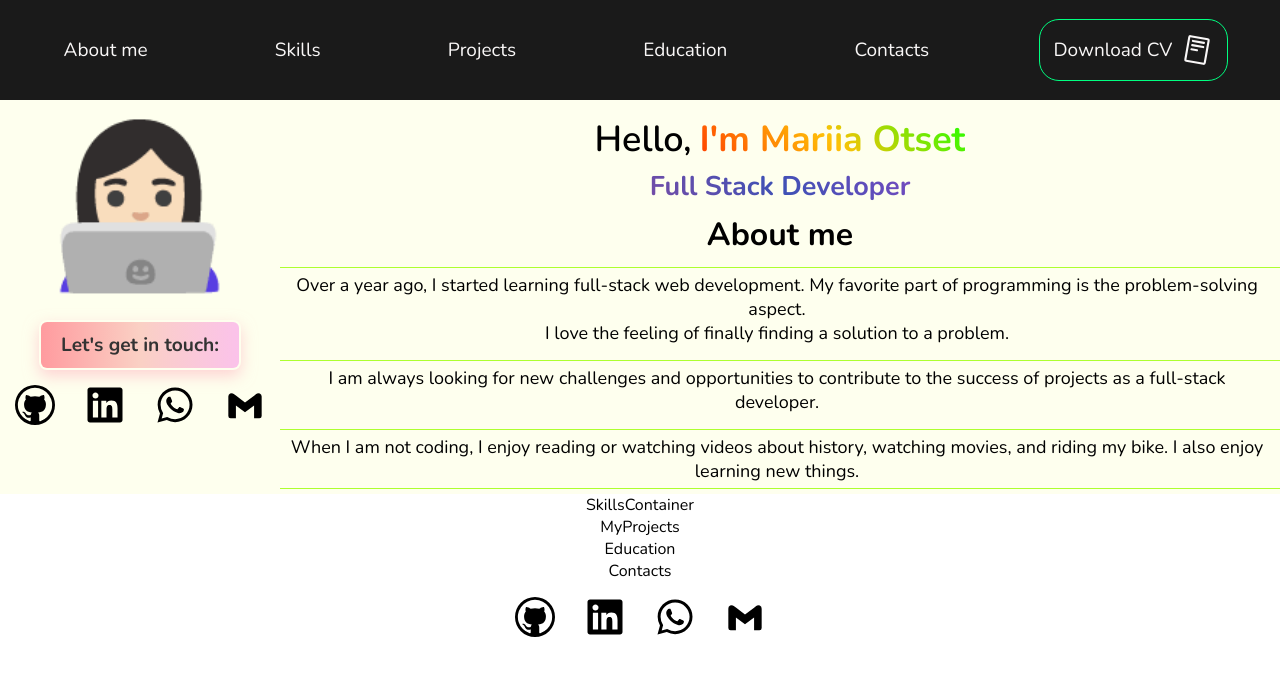
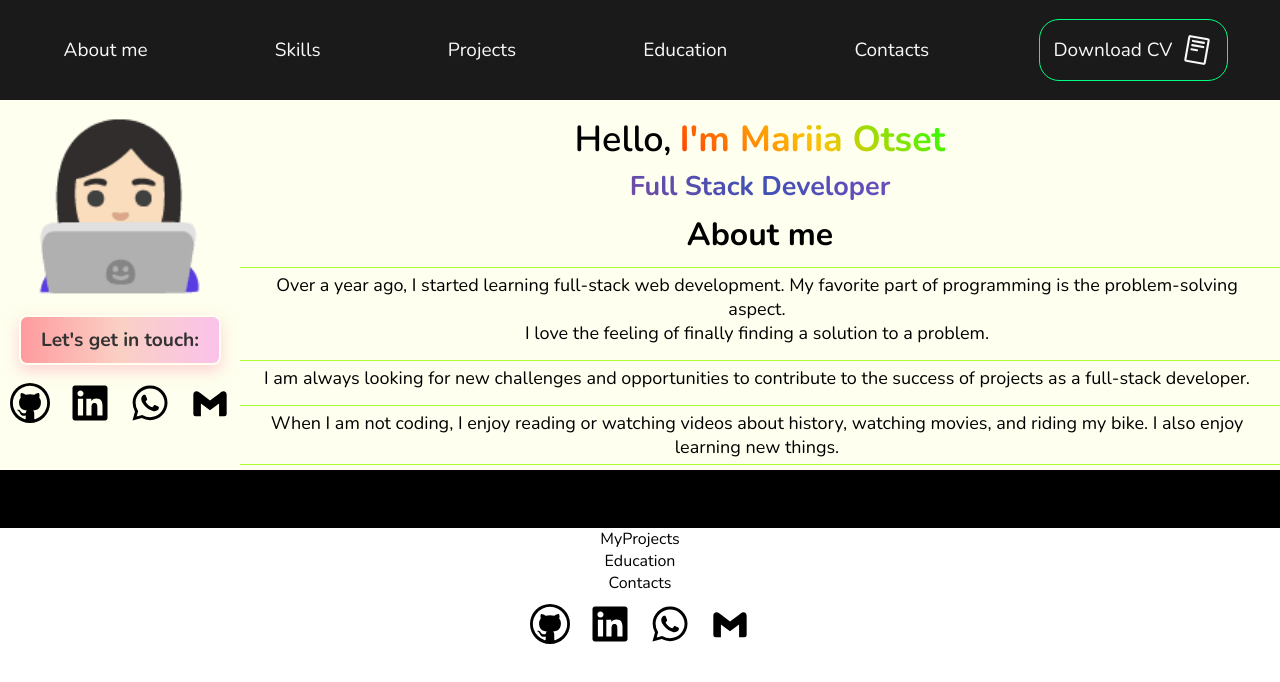
Before and after one commit to MariiaOtset/mariia-otset-portfolio, a React (Vite) app: page / in a window 1280 px wide. Shown: the top 682 px of the page. Built offline with nearby package versions, Linux system fonts and the light colour scheme.

Commit message:
about section finished

```diff
--- a/src/components/AboutMe/AboutMe.jsx
+++ b/src/components/AboutMe/AboutMe.jsx
@@ -31,7 +31,9 @@ const AboutMe = () => {
         </h1>
         <h2 className={css.jobTitle}>Full Stack Developer</h2>
         {windowWidth < 768 && <TypingAnimation />}
-        <h2 className={css.aboutTitle}>About me</h2>
+        <h2 className={css.aboutTitle} id="about">
+          About me
+        </h2>
         <p className={css.aboutText}>
           Over a year ago, I started learning full-stack web development. My
           favorite part of programming is the problem-solving aspect. <br /> I
--- a/src/components/AboutMe/AboutMe.module.css
+++ b/src/components/AboutMe/AboutMe.module.css
@@ -104,4 +104,18 @@
   .aboutText {
     padding: 5px 16px 5px 10px;
   }
+
+  .textContacts {
+    margin: 0 0 8px;
+  }
 }
+
+@media screen and (min-width: 1440px) {
+  .textContacts {
+    margin: 35px 0 5px;
+  }
+
+  .aboutText {
+    padding: 7px 16px 7px 10px;
+  }
+}
--- a/src/components/ContactsList/ContactsList.module.css
+++ b/src/components/ContactsList/ContactsList.module.css
@@ -13,11 +13,6 @@
     transform: scale(1.1);
     outline: none;
   }
-
-  &:nth-child(2) {
-    color: #1e90ff;
-    box-shadow: 0 4px 12px rgba(30, 144, 255, 0.4);
-  }
 }
 
 .link {
@@ -26,9 +21,30 @@
   align-items: center;
   width: 50px;
   height: 50px;
-  padding: 10px;
+  padding: 5px;
   border: transparent;
   border-radius: 50%;
+  background-color: transparent;
+}
+
+.linkWrapper:nth-child(1) .link > .socialsIcon:hover {
+  color: #af01a4;
+  box-shadow: 0 4px 12px rgba(160, 91, 192, 0.4);
+}
+
+.linkWrapper:nth-child(2) .link > .socialsIcon:hover {
+  color: #1e90ff;
+  box-shadow: 0 4px 12px rgba(30, 144, 255, 0.4);
+}
+
+.linkWrapper:nth-child(3) .link > .socialsIcon:hover {
+  color: #129e25;
+  box-shadow: 0 4px 12px rgba(18, 170, 23, 0.4);
+}
+
+.linkWrapper:nth-child(4) .link > .socialsIcon:hover {
+  color: #d30808;
+  box-shadow: 0 4px 12px #f33838e3;
 }
 
 @media screen and (min-width: 768px) {
--- a/src/components/Navigation/Navigation.module.css
+++ b/src/components/Navigation/Navigation.module.css
@@ -17,9 +17,9 @@
   padding: 38px;
 }
 
-.linkWrapper:first-child {
+/* .linkWrapper:first-child {
   padding: 0 38px 38px;
-}
+} */
 
 .buttons {
   position: absolute;
--- a/src/components/SkillsContainer/SkillsContainer.jsx
+++ b/src/components/SkillsContainer/SkillsContainer.jsx
@@ -1,7 +1,26 @@
-// import css from './SkillsContainer.module.css';
+import css from "./SkillsContainer.module.css";
 
 const SkillsContainer = () => {
-  return <div>SkillsContainer</div>;
+  return (
+    <div className={css.allSkillsWrapper}>
+      <div>
+        <h2 className={css.titleHardSkills}>Hard skills:</h2>
+        <ul>
+          <li></li>
+          <li></li>
+          <li></li>
+          <li></li>
+          <li></li>
+          <li></li>
+          <li></li>
+          <li></li>
+        </ul>
+      </div>
+      <div>
+        <h2 className={css.titleHardSkills}>Soft skills:</h2>
+      </div>
+    </div>
+  );
 };
 
 export default SkillsContainer;
--- a/src/components/SkillsContainer/SkillsContainer.module.css
+++ b/src/components/SkillsContainer/SkillsContainer.module.css
@@ -0,0 +1,3 @@
+.allSkillsWrapper {
+  background-color: #000000;
+}
--- a/src/components/TypingAnimation/TypingAnimation.module.css
+++ b/src/components/TypingAnimation/TypingAnimation.module.css
@@ -8,12 +8,13 @@
 @media screen and (min-width: 768px) {
   .animationWrapper {
     font-size: 158px;
-    margin-bottom: 70px;
+    margin-bottom: 65px;
   }
 }
 
 @media screen and (min-width: 1440px) {
   .animationWrapper {
     font-size: 190px;
+    margin-top: -25px;
   }
 }
```
